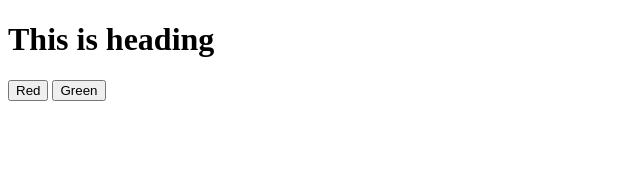
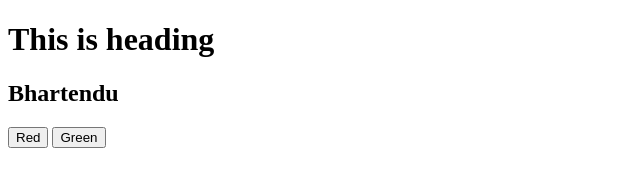
Before and after one commit to Bthakur12/My-website, a plain HTML site: page index.html in a window 1280 px wide. Shown: the whole page, without its empty margins (0-640 px from the left). Drawn offline with Linux system fonts and the light colour scheme.

Commit message:
Update index.html

```diff
--- a/index.html
+++ b/index.html
@@ -8,6 +8,7 @@
 </head>
 <body>
     <h1 id="heading">This is heading</h1>
+    <h2>Bhartendu</h2>
     <button id="btn1">Red</button>
     <button id="btn2">Green</button>
 
```
